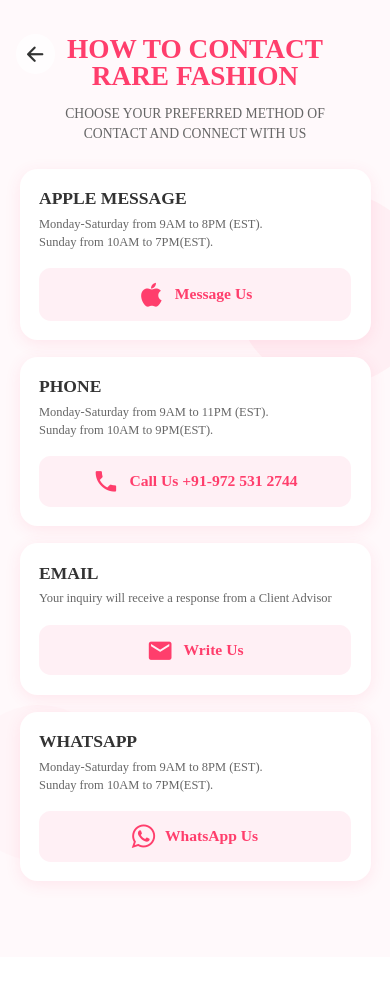
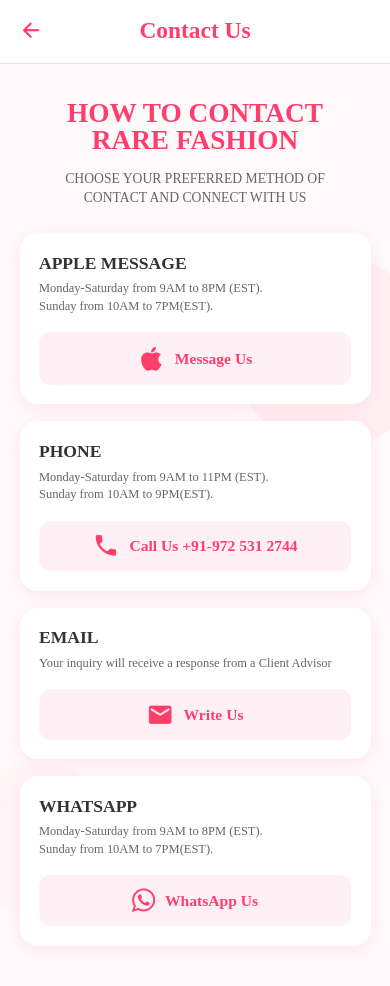
Before and after one commit to vardhan781/Rare-Fashion-Application, a React Native app: screen /Contact in a window 390 px wide. Shown: the top 986 px of the page. Before the commit the page ends 957 px from the top, so only its background shows below. Built offline with nearby package versions, Linux system fonts and the light colour scheme; no server answers.

Commit message:
Added Insets

```diff
--- a/components/About.js
+++ b/components/About.js
@@ -68,7 +68,7 @@
   },
   backButton: {
     position: "absolute",
-    top: height * 0.04,
+    top: height * 0.06,
     left: width * 0.04,
     zIndex: 10,
     backgroundColor: "rgba(255,255,255,0.7)",
--- a/components/Contact.js
+++ b/components/Contact.js
@@ -63,17 +63,19 @@
 
   return (
     <SafeAreaView style={styles.safeArea}>
-      <TouchableOpacity
-        style={styles.backButton}
-        onPress={() => navigation.goBack()}
-      >
-        <Ionicons name="arrow-back" size={width * 0.06} color="#333" />
+      <View style={styles.container}>
+        <View style={styles.header}>
+          <TouchableOpacity onPress={() => navigation.goBack()}>
+            <Ionicons name="arrow-back" size={width * 0.06} color="#FF3E6C" />
           </TouchableOpacity>
+          <Text style={styles.headerTitle}>Contact Us</Text>
+          <View style={{ width: width * 0.06 }} />
+        </View>
 
-      <ScrollView contentContainerStyle={styles.container}>
-        <View style={styles.header}>
-          <Text style={styles.headerTitle}>HOW TO CONTACT</Text>
-          <Text style={styles.headerSubtitle}>RARE FASHION</Text>
+        <ScrollView contentContainerStyle={styles.scrollContainer}>
+          <View style={styles.titleContainer}>
+            <Text style={styles.contentTitle}>HOW TO CONTACT</Text>
+            <Text style={styles.contentSubtitle}>RARE FASHION</Text>
           </View>
 
           <Text style={styles.subheading}>
@@ -84,7 +86,9 @@
             {contactMethods.map((method, index) => (
               <View key={index} style={styles.contactCard}>
                 <Text style={styles.methodTitle}>{method.title}</Text>
-              <Text style={styles.methodDescription}>{method.description}</Text>
+                <Text style={styles.methodDescription}>
+                  {method.description}
+                </Text>
 
                 <TouchableOpacity
                   style={styles.contactButton}
@@ -102,6 +106,7 @@
           <View style={styles.circleAccent} />
           <View style={styles.flowerAccent} />
         </ScrollView>
+      </View>
     </SafeAreaView>
   );
 };
@@ -111,28 +116,36 @@
     flex: 1,
     backgroundColor: "#FFF9FB",
   },
-  backButton: {
-    position: "absolute",
-    top: height * 0.04,
-    left: width * 0.04,
-    zIndex: 10,
-    backgroundColor: "rgba(255,255,255,0.7)",
-    borderRadius: width * 0.05,
-    padding: width * 0.02,
-  },
   container: {
-    flexGrow: 1,
+    flex: 1,
     backgroundColor: "#FFF9FB",
-    paddingHorizontal: width * 0.05,
-    paddingBottom: height * 0.04,
-    paddingTop: height * 0.02,
   },
   header: {
-    marginTop: height * 0.02,
+    flexDirection: "row",
+    justifyContent: "space-between",
+    alignItems: "center",
+    padding: width * 0.05,
+    paddingTop: height * 0.02,
+    backgroundColor: "white",
+    borderBottomWidth: 1,
+    borderBottomColor: "#FFD6E0",
+  },
+  headerTitle: {
+    fontSize: width * 0.06,
+    fontWeight: "600",
+    color: "#FF3E6C",
+    fontFamily: "PlayfairDisplay_600SemiBold",
+  },
+  scrollContainer: {
+    paddingHorizontal: width * 0.05,
+    paddingVertical: height * 0.03,
+  },
+  titleContainer: {
+    marginTop: height * 0.01,
     marginBottom: height * 0.015,
     alignItems: "center",
   },
-  headerTitle: {
+  contentTitle: {
     fontSize: width * 0.07,
     fontWeight: "600",
     color: "#FF3E6C",
@@ -140,7 +153,7 @@
     fontFamily: "PlayfairDisplay_600SemiBold",
     lineHeight: width * 0.08,
   },
-  headerSubtitle: {
+  contentSubtitle: {
     fontSize: width * 0.07,
     fontWeight: "600",
     color: "#FF3E6C",
--- a/components/Orders.js
+++ b/components/Orders.js
@@ -257,7 +257,7 @@
   },
   scrollContainer: {
     paddingHorizontal: width * 0.04,
-    paddingBottom: height * 0.03,
+    paddingVertical: height * 0.03,
   },
   emptyContainer: {
     alignItems: "center",
--- a/components/PlaceOrder.js
+++ b/components/PlaceOrder.js
@@ -254,7 +254,7 @@
   },
   backButton: {
     position: "absolute",
-    top: height * 0.04,
+    top: height * 0.06,
     left: width * 0.04,
     zIndex: 10,
     backgroundColor: "rgba(255,255,255,0.7)",
--- a/components/Privacy.js
+++ b/components/Privacy.js
@@ -63,7 +63,7 @@
           </Text>
 
           <Text style={styles.updatedText}>
-            This policy was last updated on June 2023. We may update this policy
+            This policy was last updated on December 2025. We may update this policy
             periodically.
           </Text>
         </ScrollView>
--- a/components/Product.js
+++ b/components/Product.js
@@ -9,12 +9,12 @@
   Animated,
   Easing,
 } from "react-native";
-import React, { useState, useContext, useEffect, useRef } from "react";
+import { useState, useContext, useEffect, useRef } from "react";
 import { useNavigation, useRoute } from "@react-navigation/native";
 import { Ionicons } from "@expo/vector-icons";
 import CustomToast from "./CustomToast";
 import { ShopContext } from "../context/ShopContext";
-import { SafeAreaView } from "react-native-safe-area-context";
+import { SafeAreaView,useSafeAreaInsets } from "react-native-safe-area-context";
 
 const { width, height } = Dimensions.get("window");
 
@@ -26,6 +26,7 @@
   const [selectedSize, setSelectedSize] = useState("");
   const [isWishlisted, setIsWishlisted] = useState(false);
   const navigation = useNavigation();
+  const insets = useSafeAreaInsets()
   const fadeAnim = useRef(new Animated.Value(1)).current;
 
   const [toastConfig, setToastConfig] = useState({
@@ -186,7 +187,9 @@
         </View>
       </ScrollView>
 
-      <View style={styles.footer}>
+      <View style={[styles.footer, {
+        paddingBottom: insets.bottom + 10
+      }]}>
         <TouchableOpacity
           style={[
             styles.addToCartButton,
--- a/components/Wishlist.js
+++ b/components/Wishlist.js
@@ -21,7 +21,6 @@
     wishlistItems = [],
     toggleWishlist,
     isInWishlist,
-    addToCart,
     currency = "$",
     token,
   } = useContext(ShopContext);
@@ -309,7 +308,7 @@
     fontSize: width * 0.035,
   },
   listContent: {
-    paddingBottom: height * 0.02,
+    paddingVertical: height * 0.02,
   },
 });
 
--- a/screens/Collection.js
+++ b/screens/Collection.js
@@ -19,7 +19,10 @@
 import { useFonts } from "expo-font";
 import Fuse from "fuse.js";
 import { useNavigation } from "@react-navigation/native";
-import { SafeAreaView } from "react-native-safe-area-context";
+import {
+  SafeAreaView,
+  useSafeAreaInsets,
+} from "react-native-safe-area-context";
 import * as Progress from "react-native-progress";
 import { Ionicons } from "@expo/vector-icons";
 
@@ -37,6 +40,7 @@
   const windowWidth = Dimensions.get("window").width;
   const searchInputRef = useRef(null);
   const navigation = useNavigation();
+  const insets = useSafeAreaInsets();
 
   const fuseOptions = {
     keys: ["name", "category", "description", "tag"],
@@ -245,7 +249,9 @@
         )}
       </View>
 
-      <View style={styles.filterButtonContainer}>
+      <View style={[styles.filterButtonContainer, {
+        bottom: insets.bottom + 20
+      }]}>
         <TouchableOpacity
           style={styles.filterButton}
           onPress={toggleFilterModal}
@@ -347,6 +353,7 @@
     flexDirection: "row",
     justifyContent: "space-between",
     paddingHorizontal: 10,
+    paddingVertical:10,
     alignItems: "center",
     gap: 5,
   },
@@ -384,8 +391,8 @@
   collectionModule: {
     flex: 1,
     paddingHorizontal: 10,
-    marginTop: 20,
-    marginBottom:50
+    marginTop: 10,
+    marginBottom: 50,
   },
   flatListContent: {
     paddingBottom: 20,
@@ -398,7 +405,6 @@
   },
   filterButtonContainer: {
     position: "absolute",
-    bottom: 20,
     left: 20,
     right: 20,
     zIndex: 10,
--- a/screens/Home.js
+++ b/screens/Home.js
@@ -236,7 +236,7 @@
   },
   navbar: {
     paddingHorizontal: 20,
-    paddingVertical: 3,
+    paddingVertical: 12,
     display: "flex",
     flexDirection: "row",
     justifyContent: "space-between",
```
Lines whose indentation alone changed are shown as unchanged.
